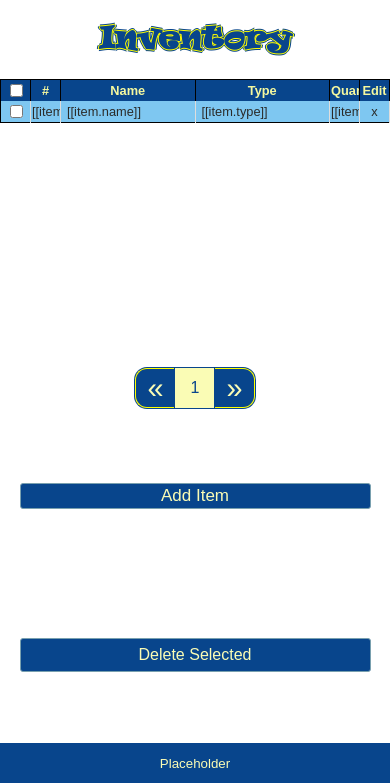
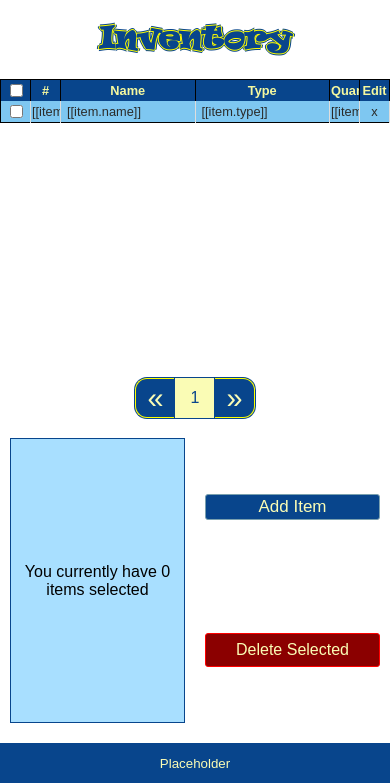
Before and after one commit to based-jace/sheris-shaved-ice, a Django app: template inv_manage/templates/inv_manage/inventory.html in a window 390 px wide. Shown: the part 61-844 px from the top of the page. Run offline with Django 3.2, Linux system fonts and the light colour scheme; the template is opened without the code that fills it, so the values that code supplies are empty; style sheets or scripts are compiled from the project's sources; some web fonts are replaced.

Commit message:
Layout cleanup, preparation, some js and style fixes

```diff
--- a/inv_manage/models.py
+++ b/inv_manage/models.py
@@ -11,6 +11,10 @@
     type_id = models.ForeignKey(Type,on_delete=models.CASCADE)
     name = models.CharField(max_length=64)
     description = models.CharField(max_length=256,blank=True,null=True)
+
+    class Meta:
+        order_with_respect_to = 'name'
+
     def __str__(self):
         return self.name + " - " + self.type_id.name
 
--- a/inv_manage/static/css/inv_manage.css
+++ b/inv_manage/static/css/inv_manage.css
@@ -4,8 +4,8 @@
 }
 
 .table-main {
-  -ms-grid-columns: 5fr 2fr;
-      grid-template-columns: 5fr 2fr;
+  -ms-grid-columns: 1fr 260px;
+      grid-template-columns: 1fr 260px;
   -ms-grid-rows: auto auto 1fr;
       grid-template-rows: auto auto 1fr;
 }
@@ -45,6 +45,18 @@
   -ms-grid-row: 2;
   -ms-grid-row-span: 1;
   grid-row: 2 / 3;
+  display: -ms-grid;
+  display: grid;
+  -ms-grid-columns: 1fr;
+      grid-template-columns: 1fr;
+  -ms-grid-rows: 5fr 3fr;
+      grid-template-rows: 5fr 3fr;
+  -webkit-box-align: center;
+      -ms-flex-align: center;
+          align-items: center;
+}
+
+.recent-purchases {
   display: -webkit-box;
   display: -ms-flexbox;
   display: flex;
@@ -55,7 +67,25 @@
   -webkit-box-align: center;
       -ms-flex-align: center;
           align-items: center;
-  margin-bottom: 7px;
+  -ms-grid-column: 2;
+  -ms-grid-column-span: 1;
+  grid-column: 2 / 3;
+  -ms-grid-row: 2;
+  -ms-grid-row-span: 3;
+  grid-row: 2 / 5;
+}
+
+.table-buttons {
+  height: 70%;
+  display: -webkit-box;
+  display: -ms-flexbox;
+  display: flex;
+  -webkit-box-orient: vertical;
+  -webkit-box-direction: normal;
+      -ms-flex-direction: column;
+          flex-direction: column;
+  -ms-flex-pack: distribute;
+      justify-content: space-around;
 }
 
 .grid-form {
@@ -360,6 +390,10 @@
   width: 80px;
 }
 
+#data-table2 {
+  width: 80%;
+}
+
 th {
   cursor: context-menu;
 }
@@ -495,6 +529,24 @@
   text-align: left;
 }
 
+.items-selected-cont {
+  width: 90%;
+  height: 100%;
+  margin: auto;
+  background-color: #a8dfff;
+  display: -webkit-box;
+  display: -ms-flexbox;
+  display: flex;
+  -webkit-box-align: center;
+      -ms-flex-align: center;
+          align-items: center;
+  -webkit-box-pack: center;
+      -ms-flex-pack: center;
+          justify-content: center;
+  text-align: center;
+  border: #08458c 1px solid;
+}
+
 #type_id {
   margin-left: 10px;
 }
@@ -517,14 +569,18 @@
   .main-cont > * {
     width: 760px;
   }
+  .page-header {
+    font-size: 3em;
+  }
 }
 
 @media only screen and (max-width: 860px) {
   .table-main {
     -ms-grid-columns: 1fr;
         grid-template-columns: 1fr;
-    -ms-grid-rows: 80px auto 60px 1fr;
-        grid-template-rows: 80px auto 60px 1fr;
+    -ms-grid-rows: 80px auto auto 1fr;
+        grid-template-rows: 80px auto auto 1fr;
+    margin-bottom: 20px;
   }
   .table-cont {
     -ms-grid-column: 1;
@@ -537,7 +593,7 @@
     margin: auto;
   }
   .center-pagination {
-    margin: 0;
+    margin: 20px 0;
     -ms-flex-item-align: center;
         -ms-grid-row-align: center;
         align-self: center;
@@ -549,6 +605,26 @@
     -ms-grid-row: 4;
     -ms-grid-row-span: 1;
     grid-row: 4 / 5;
+    -ms-grid-columns: (1fr)[2];
+        grid-template-columns: repeat(2, 1fr);
+    -ms-grid-rows: 1fr;
+        grid-template-rows: 1fr;
+  }
+  .recent-purchases {
+    justify-self: baseline;
+    -ms-grid-column: 1;
+    -ms-grid-column-span: 1;
+    grid-column: 1 / 2;
+    -ms-grid-row: 4;
+    -ms-grid-row-span: 1;
+    grid-row: 4 / 5;
+    -ms-grid-columns: (1fr)[2];
+        grid-template-columns: repeat(2, 1fr);
+    -ms-grid-rows: 1fr;
+        grid-template-rows: 1fr;
+  }
+  .table-buttons {
+    height: 100%;
   }
   .grid-form {
     -ms-grid-columns: 1fr;
--- a/inv_manage/static/css/inv_manage.scss
+++ b/inv_manage/static/css/inv_manage.scss
@@ -12,7 +12,7 @@
     display: grid;
 }
 .table-main{
-    grid-template-columns: 5fr 2fr;
+    grid-template-columns: 1fr 260px;
     grid-template-rows: auto auto 1fr;
 }
 .form-main{
@@ -36,10 +36,23 @@
 .table-controls{
     grid-column: 2 / 3;
     grid-row: 2 / 3;
+    display: grid;
+    grid-template-columns: 1fr;
+    grid-template-rows: 5fr 3fr;
+    align-items: center;
+}
+.recent-purchases{
     display: flex;
     flex-direction: column;
     align-items: center;
-    margin-bottom: 7px;
+    grid-column: 2 / 3;
+    grid-row: 2 / 5;
+}
+.table-buttons{
+    height: 70%;
+    display: flex;
+    flex-direction: column;
+    justify-content: space-around;
 }
 .grid-form{
     grid-template-columns: 3fr 3fr;
@@ -265,6 +278,10 @@
     }
 }
 
+#data-table2{
+    width: 80%;
+}
+
 th{
     cursor: context-menu;
 }
@@ -369,7 +386,6 @@
     width: 95%;
 }
 
-
 .new-order-labels {
     justify-self: center;
 }
@@ -382,6 +398,18 @@
 .form-left {
     margin-top: 30px;
     text-align: left;
+}
+
+.items-selected-cont{
+    width: 90%;
+    height: 100%;
+    margin: auto;
+    background-color: #a8dfff;
+    display: flex;
+    align-items: center;
+    justify-content: center;
+    text-align: center;
+    border: $primary 1px solid;
 }
 
 #type_id{
@@ -406,12 +434,16 @@
     .main-cont > *{
         width: 760px;
     }
+    .page-header{
+        font-size: 3em;
+    }
 }
 
 @media only screen and (max-width: 860px){
     .table-main{
         grid-template-columns: 1fr;
-        grid-template-rows: 80px auto 60px 1fr;
+        grid-template-rows: 80px auto auto 1fr;
+        margin-bottom: 20px;
     }
     .table-cont{
         grid-column: 1 / 2;
@@ -420,12 +452,24 @@
         margin: auto;
     }
     .center-pagination{
-        margin: 0;
+        margin: 20px 0;
         align-self: center;
     }
     .table-controls{
         grid-column: 1 / 2;
         grid-row: 4 / 5;
+        grid-template-columns: repeat(2, 1fr);
+        grid-template-rows: 1fr;
+    }
+    .recent-purchases{
+        justify-self: baseline;
+        grid-column: 1 / 2;
+        grid-row: 4 / 5;
+        grid-template-columns: repeat(2, 1fr);
+        grid-template-rows: 1fr;
+    }
+    .table-buttons{
+        height: 100%;
     }
     .grid-form{
         grid-template-columns: 1fr;
@@ -487,7 +531,6 @@
         grid-row: 2 / 3;
     }
 
-
     #data-table{
         font-size: .8em;
         .quantity-column{
--- a/inv_manage/static/js/addType.js
+++ b/inv_manage/static/js/addType.js
@@ -34,13 +34,13 @@
         },
         success:function(data){
             addOption(data);
+            hideNewTypeModal();
+            showMessage('success', data.message)
     },
         failure:function(data){
-            alert('Theres a problem');
+            alert('Unable to add type');
         }
     })
 }
 
-
-
 document.getElementById("#submit-type").onclick = function(){addType();}
--- a/inv_manage/static/js/deleteItems.js
+++ b/inv_manage/static/js/deleteItems.js
@@ -109,4 +109,8 @@
     groupDeleteButton.onclick = deleteItems;
 }
 
+$('button.pagination').on('click', ()=>{
+    setUpButtons();
+});
+
 setUpButtons();
--- a/inv_manage/static/js/main.js
+++ b/inv_manage/static/js/main.js
@@ -2,6 +2,25 @@
 $('.close-parent').on('click', function(){
     $(this).parent().addClass('hide');
 })
+
+function showNewTypeModal(){
+    let type_modal = $("#new-type-modal");
+    $(type_modal).removeClass("hide");
+    $(type_modal).parent().removeClass('hide hidden')
+}
+
+function hideNewTypeModal(){
+    let type_modal = $("#new-type-modal");
+    $(type_modal).addClass("hide");
+    $(type_modal).parent().addClass('hide hidden')
+}
+
+function showMessage(messageType, message){
+    let ajm = $('#ajax-message');
+    $(ajm).parent().removeClass('hide hidden');
+    $(ajm).addClass('message-' + messageType)
+    $(ajm).text(message);
+}
 
 if(make_active){
     $('#' + make_active).addClass('active');
@@ -14,8 +33,4 @@
         }, 300);
 })
 
-$("#add-type").on('click', ()=>{
-    let type_modal = $("#new-type-modal");
-    $(type_modal).removeClass("hide");
-    $(type_modal).parent().removeClass('hide hidden')
-})
+$("#add-type").on('click', showNewTypeModal)
--- a/inv_manage/templates/base.html
+++ b/inv_manage/templates/base.html
@@ -29,6 +29,13 @@
                 </div>
                 {% endfor %}
             {% endif %}
+            <div class="message-cont hide hidden">
+                <div id="ajax-message" class="message">
+                </div>
+                <button class="close-parent">
+                    X
+                </button>
+            </div>
         </header>
         <div class="main-cont">
             <main class="{% block main_class %}{% endblock %}">
--- a/inv_manage/templates/inv_manage/inventory.html
+++ b/inv_manage/templates/inv_manage/inventory.html
@@ -16,8 +16,8 @@
             <th class='check-column'><input type="checkbox" name="{{item.id}}" value="{{item.id}}"></th>
             <th class="num-column">#</th>
             <th class="sort-column" sort-name="name">Name</th>
+            <th class="sort-column" sort-name="type">Type</th>
             <th class="sort-column description-column" sort-name="description">Description</th>
-            <th class="sort-column" sort-name="type">Type</th>
             <th class="quantity-column sort-column" sort-name="quantity">Quantity</th>
             <th class='edit-column'>Edit</th>
             <th class="delete-column">X</th>
@@ -26,8 +26,8 @@
             <td class="center"><input type="checkbox" name="checkbox" v-bind:value="item.id"></td>
             <td class="center">[[item.number]]</td>
             <td>[[item.name]]</td>
+            <td>[[item.type]]</td>
             <td class="description-column">[[item.description]]</td>
-            <td>[[item.type]]</td>
             <td class="center">[[item.quantity]]</td>
             <td class="center"><a v-bind:href="item.edit_url">x</a></td>
             <td class="delete-column single-delete center">X</td>
@@ -40,8 +40,15 @@
     <button href="#" type="button" class='pagination right-table-page'>&raquo;</button>
 </div>
 <div class="table-controls">
-    <a class="btn wide-btn" draggable=false href="{% url 'inv_manage:add_item' %}">Add Item</a>
-    <button id="delete-selected" type="button" class='btn wide-btn'>Delete Selected</button>
+    <div class="items-selected-cont">
+        <div class="message">
+            You currently have 0 items selected
+        </div>
+    </div>
+    <div class="table-buttons">
+        <a class="btn wide-btn" draggable=false href="{% url 'inv_manage:add_item' %}">Add Item</a>
+        <button id="delete-selected" type="button" class='btn wide-btn red-btn'>Delete Selected</button>
+    </div>
 </div>
 {% endblock %}
 {% block after_scripts %}
--- a/inv_manage/templates/inv_manage/orders.html
+++ b/inv_manage/templates/inv_manage/orders.html
@@ -32,7 +32,9 @@
     <button href="#" type="button" class='pagination right-table-page'>&raquo;</button>
 </div>
 <div id='neworder' class="table-controls">
-    <a class="btn wide-btn" href="{% url 'inv_manage:neworder' %}">New Order</a>
+    <div class="table-buttons">
+        <a class="btn wide-btn" draggable='false' href="{% url 'inv_manage:neworder' %}">New Order</a>
+    </div>
 </div>
 {% endblock %}
 
```
Also changed, not shown: inv_manage/templates/inv_manage/home.html (+9 -9 lines), inv_manage/views.py (+14 -6 lines), 1 other file. Lines whose indentation alone changed are shown as unchanged.
